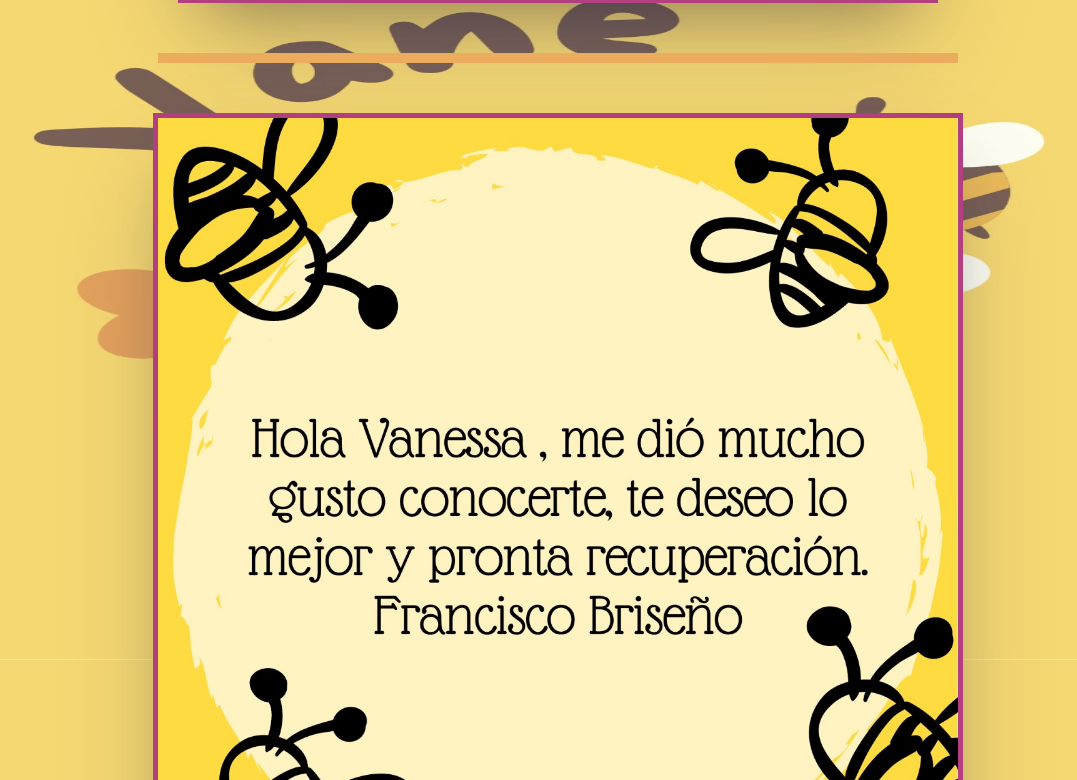
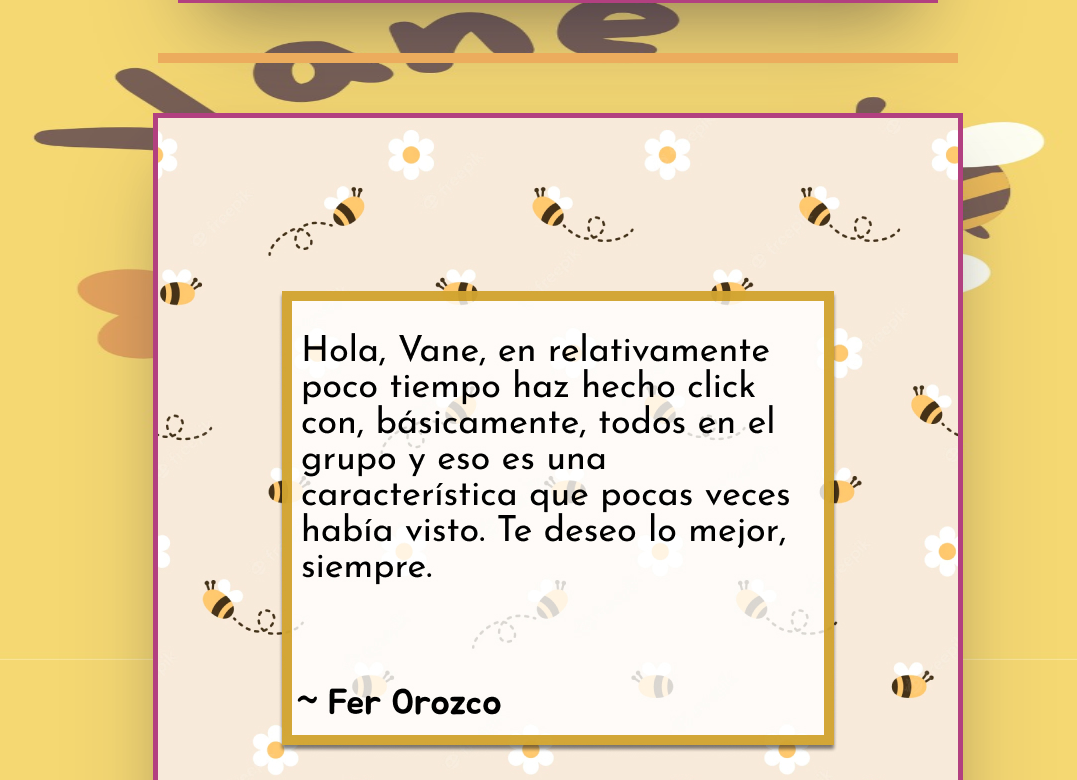
Before and after one commit to KeaCluster/v-hive, a React (Create React App) app: page / in a window 1280 px wide. Shown: the part 5740-6520 px from the top of the page, without its empty margins (82-1159 px from the left). Built offline with nearby package versions, Linux system fonts and the light colour scheme.

Commit message:
added msg

```diff
--- a/src/Constants/data.js
+++ b/src/Constants/data.js
@@ -29,6 +29,11 @@ const data = [
         id: 6,
         title: "Fer Mart Message",
         image: "Fer_Mart.jpeg",
+    },
+    {
+        id: 19,
+        title: "Fer Orozco Message",
+        image: "Fer_Orozco.jpg",
     },
     {
         id: 7,
```
Also changed, not shown: public/images/Fer_Orozco.jpg (added).
